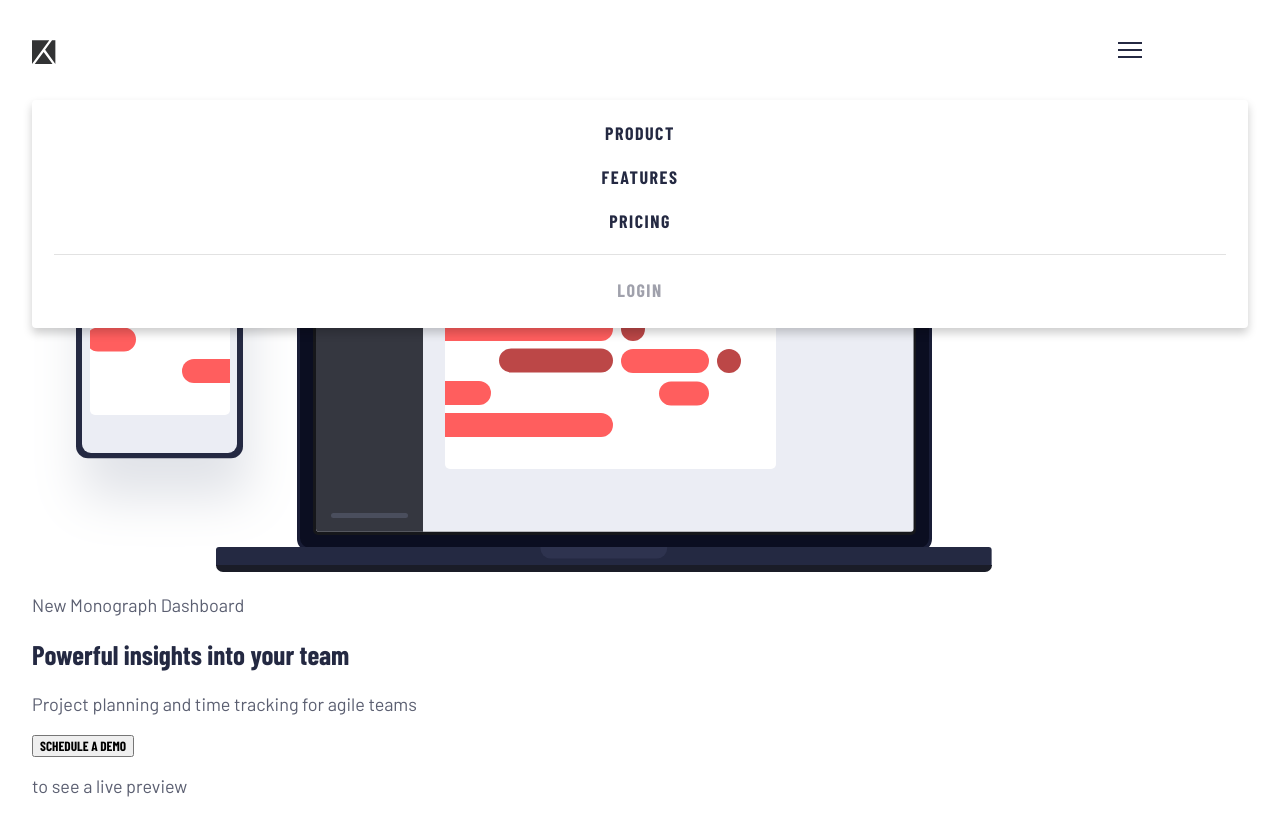
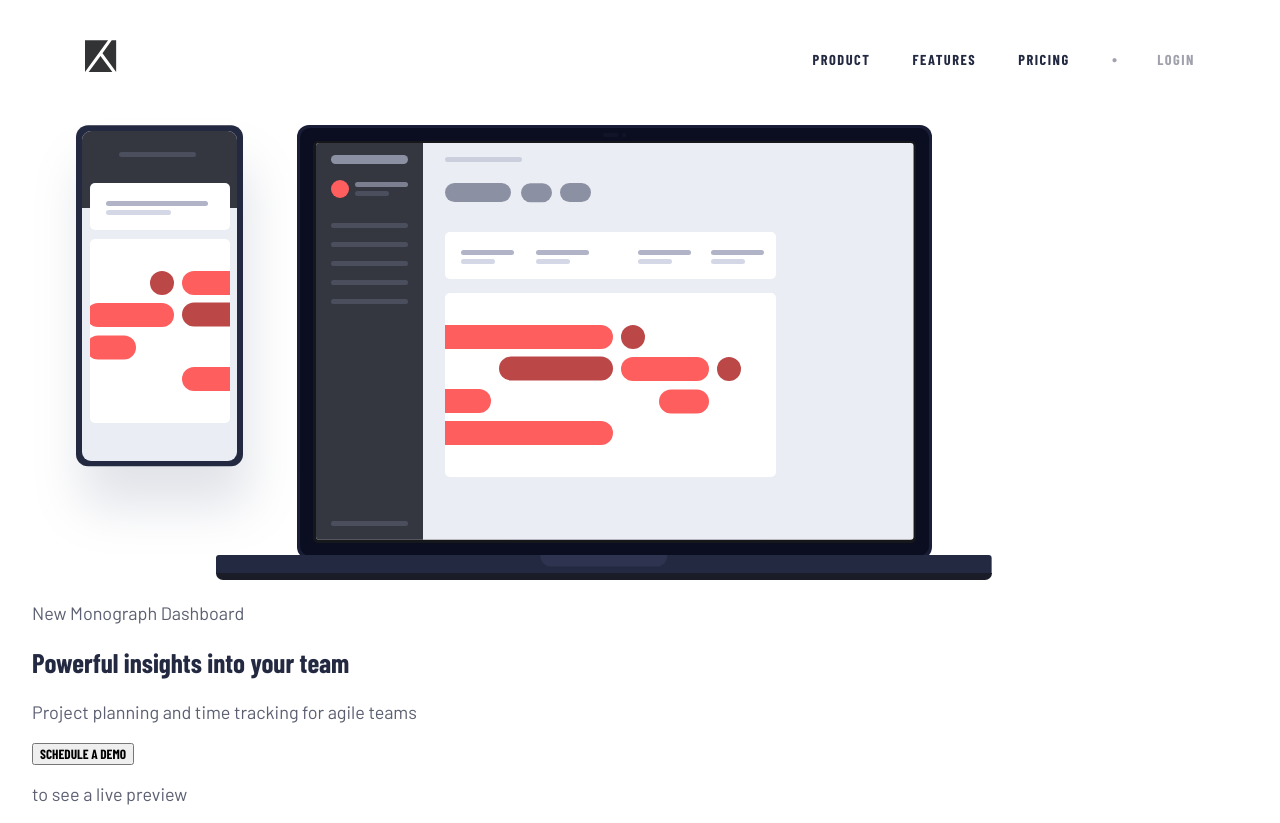
Before and after one commit to dinakonto/project-tracking-intro-component, a website: page index.html in a window 1280 px wide. Drawn offline with nearby package versions, Linux system fonts and the light colour scheme.

Commit message:
Large viewport width menu styling

```diff
--- a/styles/sass/styles.sass
+++ b/styles/sass/styles.sass
@@ -45,12 +45,15 @@
   margin: 0 $pg-margin
 .inner-wrap
   max-width: 1110px
+  margin: 0 auto
 
+// HEADER
 header
   padding: 40px 0
 header .inner-wrap
   display: flex
   justify-content: space-between
+  align-items: center
 .logo
   width: 24px
 nav
@@ -59,6 +62,8 @@
   width: calc(100% - 64px)
   background: white
   border-radius: 4px
+  -moz-box-shadow: 0px 5px 10px rgba(0,0,0,0.2)
+  -webkit-box-shadow: 0px 5px 10px rgba(0,0,0,0.2)
   box-shadow: 0px 5px 10px rgba(0,0,0,0.2)
 nav ul
   list-style-type: none
@@ -82,6 +87,46 @@
   padding-bottom: 5px
 .login a
   color: $col-neutral-medium
-
 nav a:hover
   text-decoration: underline
+
+
+
+
+
+
+
+@media screen and (min-width: 700px)
+  // HEADER
+  .logo
+    width: auto
+  .nav-toggle
+    display: none
+  nav
+    position: relative
+    top: 0
+    width: auto
+    background: none
+    border-radius: 0
+    -moz-box-shadow: none
+    -webkit-box-shadow: none
+    box-shadow: none
+  nav ul
+    display: flex
+    padding: 0
+    text-align: right
+    padding: 0
+  nav ul li
+    padding-bottom: 0
+    margin-left: 42px
+  nav ul li a
+    font-size: 0.8em
+  .login
+    border-top: none
+    padding-top: 0
+    padding-bottom: 0
+  .login::before
+    content: "•"
+    margin-right: 40px
+    font-size: 1em
+    color: $col-neutral-medium
```
Also changed, not shown: styles/css/styles.css, 1 other file.
